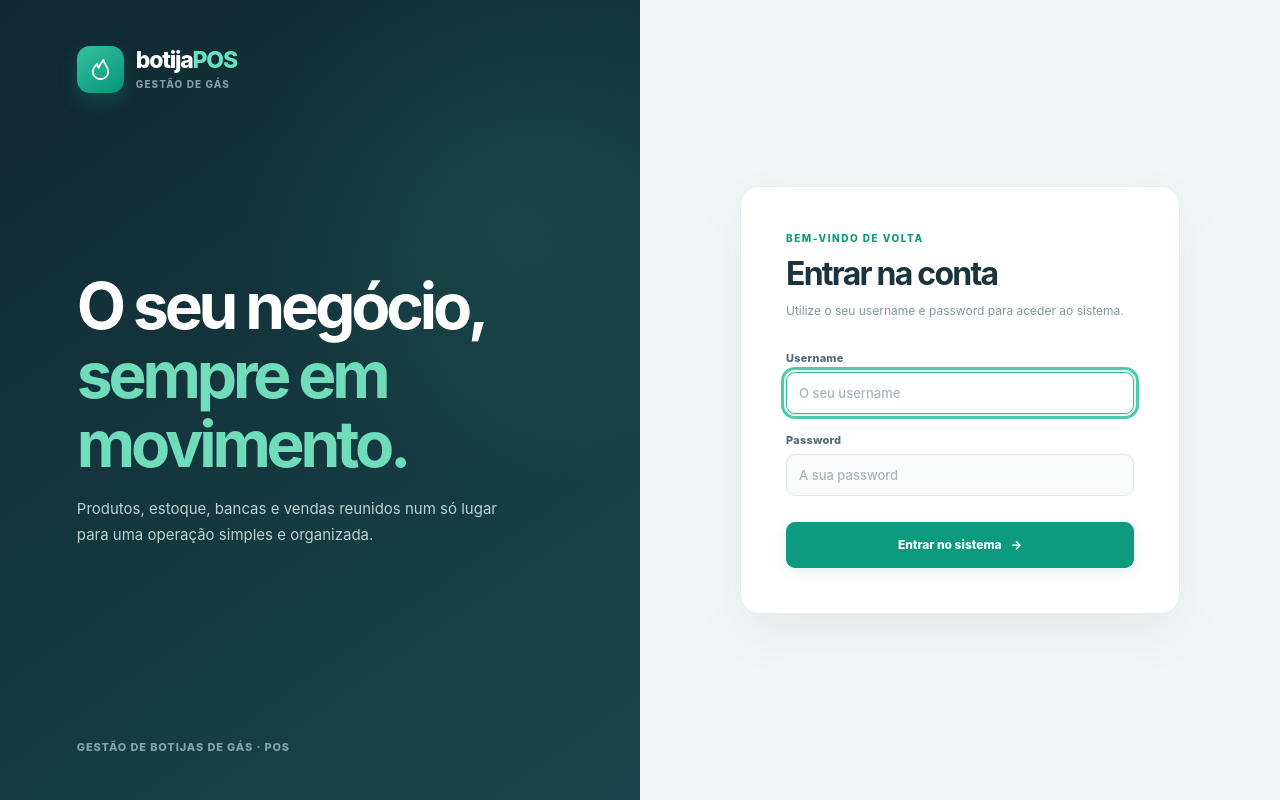
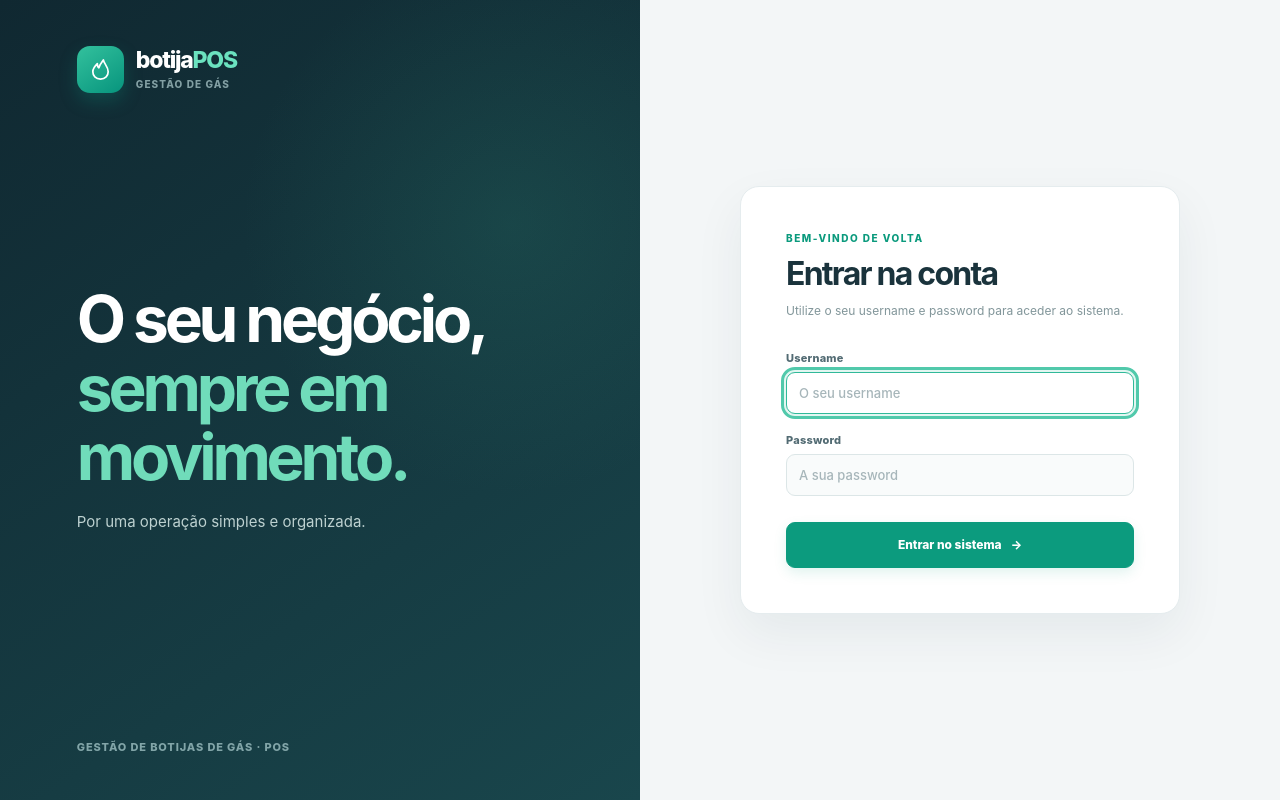
Before and after one commit to mnguila/botijas-gas, a Laravel app: page /login in a window 1280 px wide. Run offline with Laravel 12, Linux system fonts and the light colour scheme.

Commit message:
retirar informacao da pagina de login

```diff
--- a/resources/views/auth/login.blade.php
+++ b/resources/views/auth/login.blade.php
@@ -10,7 +10,7 @@
 <body class="login-body">
     <aside class="login-showcase">
         <div class="brand"><span class="brand-mark" aria-hidden="true"><svg viewBox="0 0 24 24" fill="none" stroke="currentColor" stroke-width="1.8" stroke-linejoin="round"><path d="M12 22c-5 0-8-3.4-8-7.6 0-3.3 2-5.9 4.7-8.5-.1 3 1.6 4.3 1.6 4.3C11 6.8 13.5 4.2 15 2c.4 3.8 5 6.7 5 12.4 0 4.2-3 7.6-8 7.6Z"/></svg></span><span class="brand-copy"><strong>botija<span>POS</span></strong><small>Gestão de gás</small></span></div>
-        <div><h2>O seu negócio,<br><span>sempre em movimento.</span></h2><p>Produtos, estoque, bancas e vendas reunidos num só lugar para uma operação simples e organizada.</p></div>
+        <div><h2>O seu negócio,<br><span>sempre em movimento.</span></h2><p>Por uma operação simples e organizada.</p></div>
         <div class="login-showcase-footer">Gestão de botijas de gás · POS</div>
     </aside>
     <main class="login-main">
```
